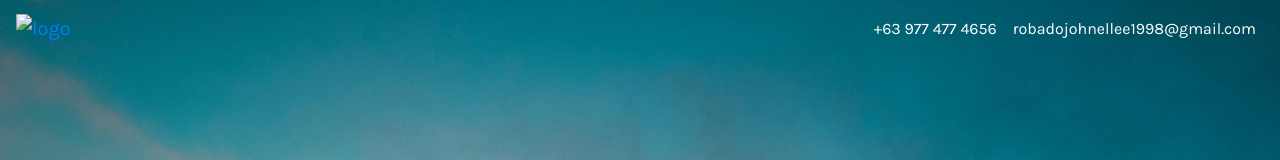
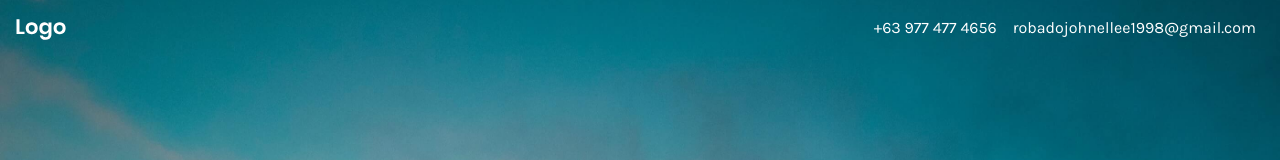
Before and after one commit to elleecious/elleecious.github.io, a plain HTML site: page index.html in a window 1280 px wide. Shown: the top 160 px of the page. Drawn offline with nearby package versions, Linux system fonts and the light colour scheme; files whose address does not match are found by name.

Commit message:
Update index.html

```diff
--- a/index.html
+++ b/index.html
@@ -16,7 +16,7 @@
 
     <nav class="navbar navbar-expand-lg bg-transparent">
         <a class="navbar-brand" href="#">
-            <img src="assets/images/logo.svg" alt="logo">
+            <img src="logo.svg" alt="logo">
         </a>
         <button class="navbar-toggler" type="button" data-toggle="collapse" data-target="#navbarNav" aria-controls="navbarNav" aria-expanded="false" aria-label="Toggle navigation">
           <span class="navbar-toggler-icon text-white">
```
